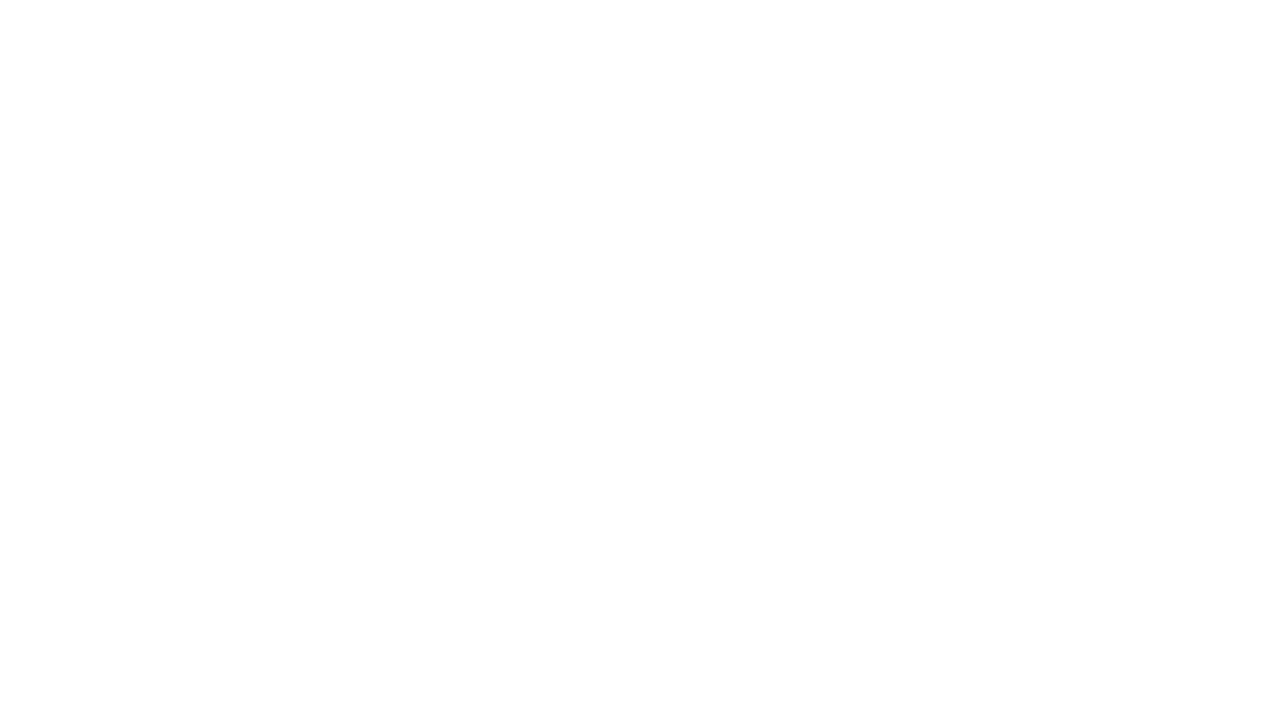
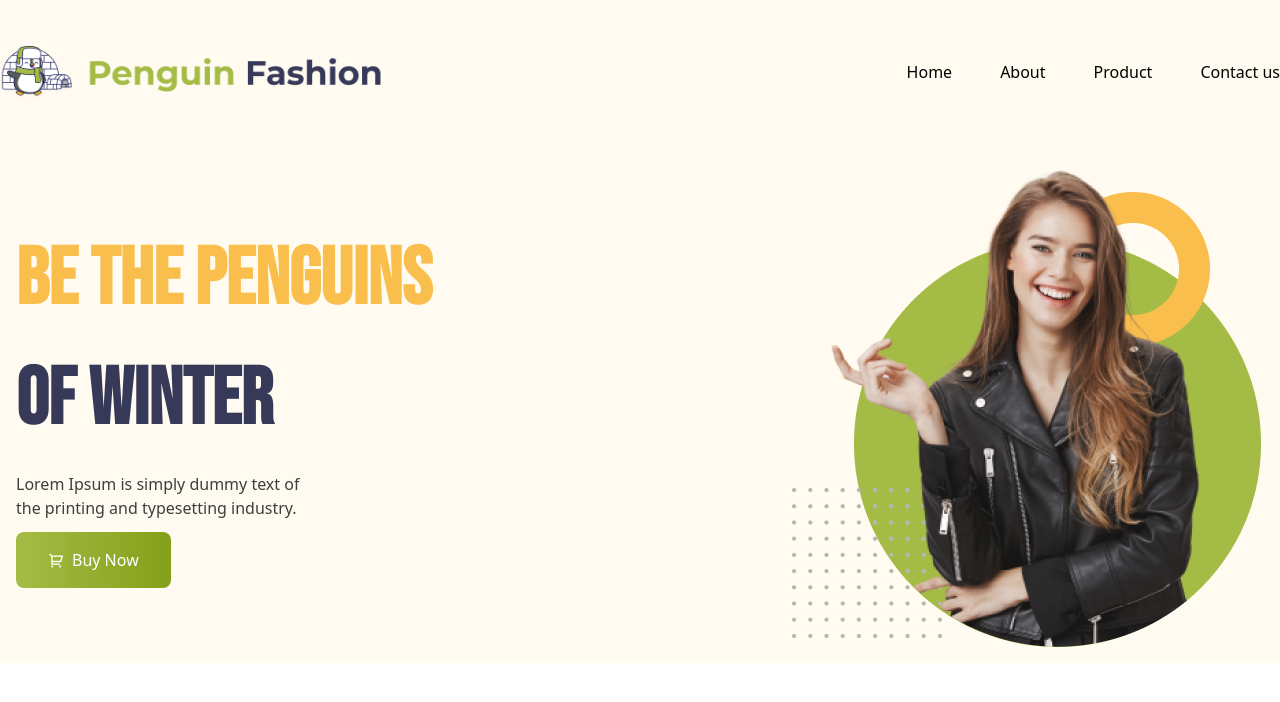
Before and after one commit to noushin-nusrat/penguin-fashion, a plain HTML site: page index.html in a window 1280 px wide. Drawn offline with nearby package versions, Linux system fonts and the light colour scheme.

Commit message:
added banner section

```diff
--- a/index.html
+++ b/index.html
@@ -1,11 +1,66 @@
 <!DOCTYPE html>
 <html lang="en">
+
 <head>
-    <meta charset="UTF-8">
-    <meta name="viewport" content="width=device-width, initial-scale=1.0">
-    <title>Document</title>
+    <meta charset="UTF-8" />
+    <meta name="viewport" content="width=device-width, initial-scale=1.0" />
+    <title>Penguin fashion</title>
+    <link rel="preconnect" href="https://fonts.googleapis.com" />
+    <link rel="preconnect" href="https://fonts.gstatic.com" crossorigin />
+    <link href="https://fonts.googleapis.com/css2?family=Bebas+Neue&display=swap" rel="stylesheet" />
+    <link href="https://cdn.jsdelivr.net/npm/remixicon@4.1.0/fonts/remixicon.css" rel="stylesheet" />
+    <script src="https://cdn.tailwindcss.com"></script>
 </head>
+<style>
+    .font-bebas {
+        font-family: "Bebas Neue", sans-serif;
+    }
+</style>
+
 <body>
+    <header class="bg-[#FFFBF0]">
+        <!-- nav section -->
+        <nav>
+            <div class="w-full">
+                <div class="max-w-7xl h-36 m-auto flex items-center justify-between">
+                    <div class="max-w-sm">
+                        <img src="icons/logo.png" alt="" srcset="" />
+                    </div>
+                    <div class="flex list-none gap-12">
+                        <li><a href="">Home</a></li>
+                        <li><a href="">About</a></li>
+                        <li><a href="">Product</a></li>
+                        <li><a href="">Contact us</a></li>
+                    </div>
+                </div>
+            </div>
+        </nav>
+        <!-- hero section -->
+        <div class="flex flex-col md:flex-row items-center justify-between max-w-7xl m-auto p-4">
+            <div class="space-y-3">
+                <h1 class="text-[80px] font-semibold text-[#363958] font-bebas">
+                    <span class="text-[#FABE4C]">Be the Penguins <br /> </span>of Winter
+                </h1>
+                <p class="text-[16px] text-[#3E3E3E]">
+                    Lorem Ipsum is simply dummy text of <br />the printing and
+                    typesetting industry.
+                </p>
+                <button
+                    class="px-[32px] py-[16px] bg-slate-600 text-white rounded-lg bg-gradient-to-r from-[#A4BC46] to-[#85A019]">
+                    <i class="ri-shopping-cart-2-line pr-2"></i>Buy Now
+                </button>
+            </div>
+            <div class=""><img src="images/model.png" alt="" srcset="" /></div>
+        </div>
+    </header>
+    <main>
+
+    </main>
+    <footer>
+
+    </footer>
+
 
 </body>
+
 </html>
--- /dev/null
+++ b/tailwind.config.js
@@ -0,0 +1,14 @@
+/** @type {import('tailwindcss').Config} */
+module.exports = {
+    content: ["./src/**/*.{html,js}"],
+    theme: {
+      extend: {
+        fontFamily: {
+          customFont: ['"Custom Font"', "Bebas Neue"],
+          // Add more custom font families as needed
+        },
+      },
+    },
+
+    plugins: [],
+  };
```
